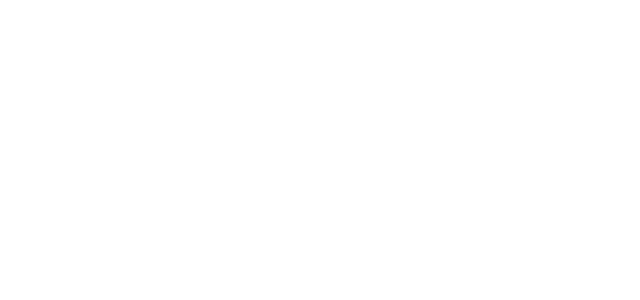
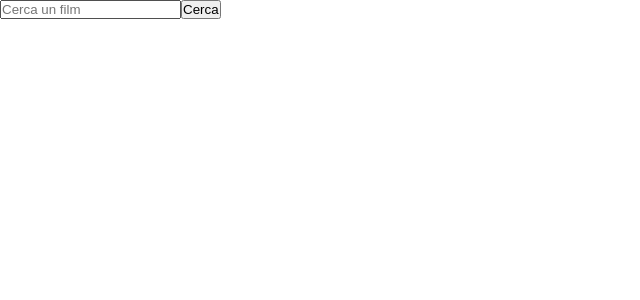
Before and after one commit to MirkoValle/vite-boolflix, a Vue app: page / in a window 1280 px wide. Shown: the top 300 px of the page, without its empty margins (0-640 px from the left). Built offline with nearby package versions, Linux system fonts and the light colour scheme.

Commit message:
Added store.js, added prototype layout, added API function to get searched films

```diff
--- a/src/components/AppMain.vue
+++ b/src/components/AppMain.vue
@@ -7,15 +7,40 @@ export default{
     data() {
         return{
             store,
+            searchedFilm: "",
         }
+    },
+    methods:{
+        getFilms(){
+            axios.get("https://api.themoviedb.org/3/search/movie?api_key=905fa6d4e23e042c6b367f07ef9be9ce&language=it&query=" + this.searchedFilm)
+            .then((response) => {
+                this.store.films = response.data.results
+                console.log(response.data.results)
+            })
+        }
+    },
+    created(){
+
     }
 }
 </script>
 
 <template>
+    <div>
+        <input type="text" placeholder="Cerca un film" v-model="searchedFilm">
+        <button @click="getFilms">Cerca</button>
+    </div>
 
+    <div class="risultati">
+        <ul v-for="(film, index) in store.films">
+            <li> {{ film.title }}</li>
+            <li> {{film.original_title}} </li>
+            <li> {{ film.original_language }} </li>
+            <li> {{ film.vote_average }} </li>
+        </ul>
+    </div>
 </template>
 
-<style scoped>
+<style lang="scss" scoped>
 
 </style>
--- a/src/store.js
+++ b/src/store.js
@@ -2,5 +2,5 @@
 import { reactive } from 'vue'
 
 export const store = reactive({
-
+    films: [],
 })
```
